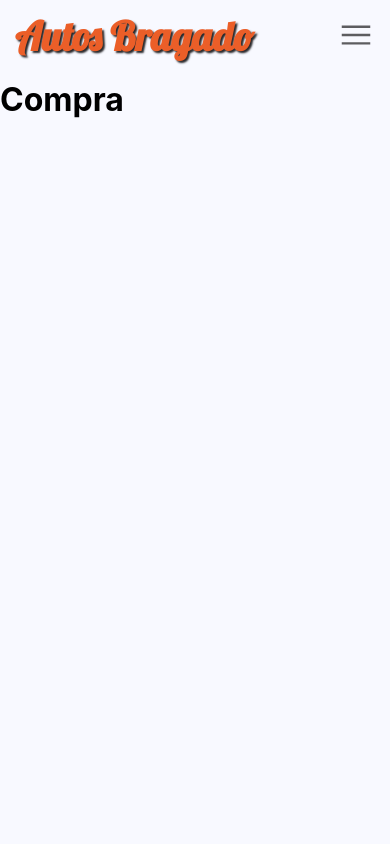
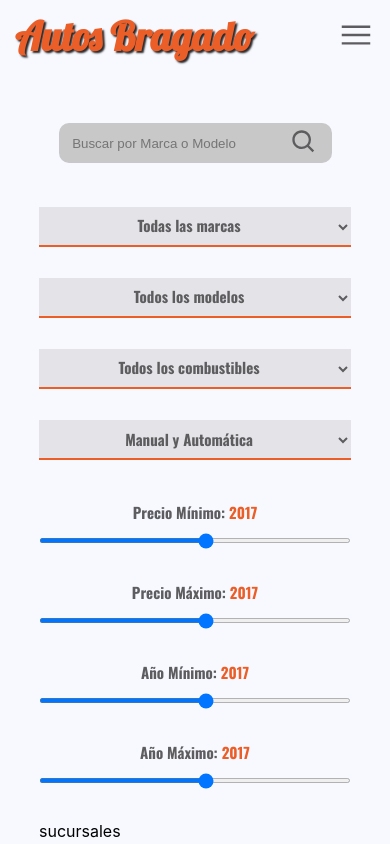
Before and after one commit to fraancofenoglio/autos-bragado, a React (Create React App) app: page /compra in a window 390 px wide. Built offline with nearby package versions, Linux system fonts and the light colour scheme; a web font is replaced by a local one.

Commit message:
seccion compras mobile 1era parte

```diff
--- a/public/index.html
+++ b/public/index.html
@@ -1,5 +1,5 @@
 <!DOCTYPE html>
-<html lang="en">
+<html lang="es">
   <head>
     <meta charset="utf-8" />
     <link rel="icon" href="" />
--- a/src/components/NavMobile.jsx
+++ b/src/components/NavMobile.jsx
@@ -22,7 +22,6 @@ const NavMobile = () => {
       }
     }
 
-    console.log(widthChange)
   return (
     <nav>
         <div className="nav-container">
--- a/src/index.css
+++ b/src/index.css
@@ -291,6 +291,7 @@ nav svg {
   border: 0;
   border-bottom: 2px solid #EB5E28;
   text-align: center;
+  font-size: 15px;
   font-family: 'Oswald', sans-serif;
   color: #5d5d60;
   margin-bottom: 10%;
@@ -525,6 +526,57 @@ footer h3 {
 .form-footer-button:hover {
   box-shadow: none;
 }
+
+.form-compra-buscador {
+  display: flex;
+  flex-direction: column;
+  width: 80%;
+  margin: 0 auto;
+}
+
+.form-compra-buscador input, .form-compra-buscador select {
+  width: 100%;
+  margin-bottom: 10%;
+  font-size: 15px;
+
+}
+
+.form-compra-buscador span {
+  font-family: 'Oswald', sans-serif;
+  color: #5d5d60;
+  text-align: center;
+  margin-bottom: 5%;
+  font-size: 15px;
+}
+
+.form-compra-buscador strong {
+  color: #EB5E28;
+}
+
+.compra-select {
+  height: 40px;
+  background-color: #b6b4b352;
+  border: 0;
+  border-bottom: 2px solid #EB5E28;
+  text-align: center;
+  font-family: 'Oswald', sans-serif;
+  color: #5d5d60;
+  border-radius: 0px;
+}
+
+.compra-select:focus {
+  outline: 3px solid #949497;
+}
+
+.rangos {
+  height: 5px;
+  margin-bottom: 12% !important;
+}
+
+.form-compra-buscador span:first-of-type{
+  margin-top: 3%;
+}
+
 
 
 @media only screen and (min-width: 650px){
--- /dev/null
+++ b/src/pages/Compra.jsx
@@ -0,0 +1,80 @@
+import { useState } from "react"
+import SimpleSearch from "../components/SimpleSearch"
+
+const Compra = () => {
+    const [minPrice, setMinPrice] = useState(2017)
+    const [maxPrice, setMaxPrice] = useState(2017)
+    const [minYear, setMinYear] = useState(2017)
+    const [maxYear, setMaxYear] = useState(2017)
+
+    const handleSubmit = (e) => {
+        e.preventDefault()
+    }
+  return (
+    <>
+        <SimpleSearch/>
+
+        <form className="form-compra-buscador" onSubmit={handleSubmit}>
+
+            <select className="compra-select">
+                <option value={""}> Todas las marcas </option>
+                <option value={"volkswagen"}>VOLKSWAGEN</option>
+                <option value={"ford"}>FORD</option>
+                <option value={"chevrolet"}>CHEVROLET</option>
+                <option value={"fiat"}>FIAT</option>
+                <option value={"renault"}>RENAULT</option>
+                <option value={"toyota"}>TOYOTA</option>
+                <option value={"citroen"}>CITROEN</option>
+                <option value={"peugeot"}>PEUGEOT</option>
+                <option value={"honda"}>HONDA</option>
+                <option value={"nissan"}>NISSAN</option>
+                <option value={"audi"}>AUDI</option>
+                <option value={"bmw"}>BMW</option>
+            </select>
+
+            <select className="compra-select">
+              <option value={""}>Todos los modelos</option>
+              <option value={"corsa"}>Corsa</option>
+              <option value={"cruze"}>Cruze</option>
+              <option value={"s10"}>S10</option>
+              <option value={"tracker"}>Tracker</option>
+            </select>
+
+            <select className="compra-select">
+              <option value={""}>Todos los combustibles</option>
+              <option value={"nafta"}>Nafta</option>
+              <option value={"diesel"}>Diésel</option>
+              <option value={"gnc"}>GNC</option>
+              <option value={"electrico"}>Eléctrico</option>
+            </select>
+
+            <select className="compra-select">
+              <option value={""}>Manual y Automática</option>
+              <option value={"manual"}>Manual</option>
+              <option value={"automatica"}>Automática</option>
+
+            </select>
+
+            <span>Precio Mínimo: <strong>{minPrice}</strong></span>
+            <input className="rangos" value={minPrice} type="range" min={2010} max={2023} step={1} onChange={(e)=>setMinPrice(e.target.value)}
+            ></input>
+
+            <span>Precio Máximo: <strong>{maxPrice}</strong></span>
+            <input className="rangos" value={maxPrice} type="range" min={2010} max={2023} step={1} onChange={(e)=> setMaxPrice(e.target.value)}></input>
+
+            <span>Año Mínimo: <strong>{minYear}</strong></span>
+            <input className="rangos" value={minYear} type="range" min={2010} max={2023} step={1} onChange={(e)=> setMinYear(e.target.value)}></input>
+
+            <span>Año Máximo: <strong>{maxYear}</strong></span>
+            <input className="rangos" value={maxYear} type="range" min={2010} max={2023} step={1} onChange={(e)=> setMaxYear(e.target.value)}></input>
+
+
+            sucursales
+
+
+        </form>
+    </>
+  )
+}
+
+export default Compra
--- a/src/routes/MainRoutes.jsx
+++ b/src/routes/MainRoutes.jsx
@@ -1,13 +1,14 @@
 import {Routes, Route} from 'react-router-dom';
 import Home from '../pages/Home';
+import Compra from '../pages/Compra';
 
 const MainRoutes = () => {
   return (
     <Routes>
         <Route path='/' element={<Home/>}/>
+        <Route path='/compra' element={<Compra/>}/>
         <Route path='/venta' element={<h1>Venta</h1>}/>
         <Route path='/contacto' element={<h1>Contacto</h1>}/>
-        <Route path='/compra' element={<h1>Compra</h1>}/>
 
         <Route path='*' element={<h1>Not Found</h1>}/>
     </Routes>
```
